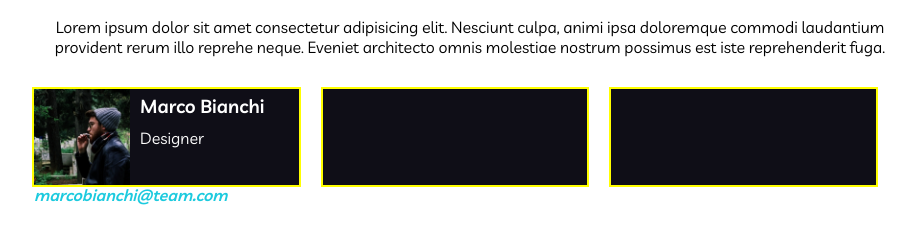
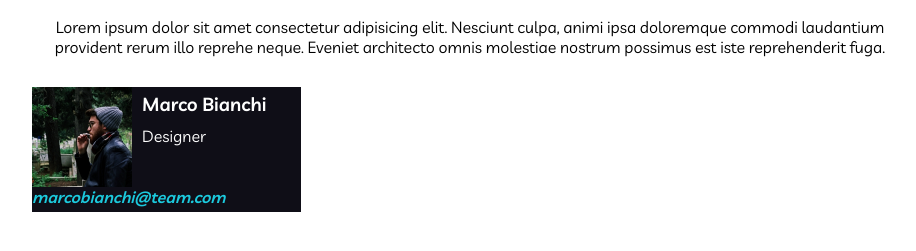
Before and after one commit to DamianoCasolari/html-css-float-cards, a plain HTML site: page index.html in a window 1280 px wide. Shown: the part 63-314 px from the top of the page, without its empty margins (170-1086 px from the left). Drawn offline with Linux system fonts and the light colour scheme.

Commit message:
delete debug

```diff
--- a/assets/css/style.css
+++ b/assets/css/style.css
@@ -16,11 +16,12 @@
     --clr-white: white;
 }
 
-.debug .col {
+/* utility debug */
+/* .debug .col {
     height: 100px;
     background-color: black;
     border: 2px solid yellow;
-}
+} */
 
 .clearfix::after {
     content: "";
@@ -58,7 +59,7 @@ h1 {
 }
 
 .col img {
-    height: 100%;
+    height: 100px;
     float: left;
     margin-right: 10px;
 }
--- a/index.html
+++ b/index.html
@@ -20,7 +20,7 @@
     </header>
     <!-- /#app-header -->
     <main id="app-main">
-        <div class="container debug clearfix">
+        <div class="container clearfix">
             <p>Lorem ipsum dolor sit amet consectetur adipisicing elit. Nesciunt culpa, animi ipsa doloremque commodi
                 laudantium provident rerum illo reprehe neque. Eveniet architecto omnis molestiae nostrum possimus est
                 iste reprehenderit fuga.</p>
```
